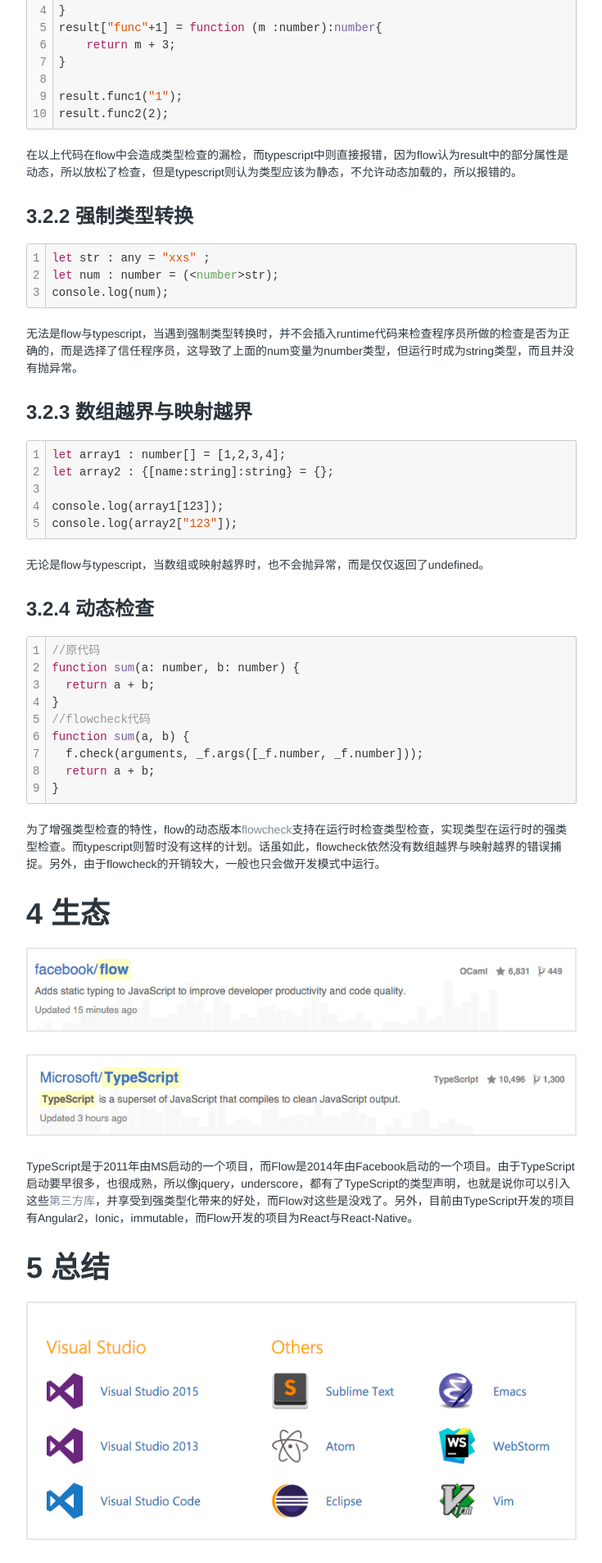
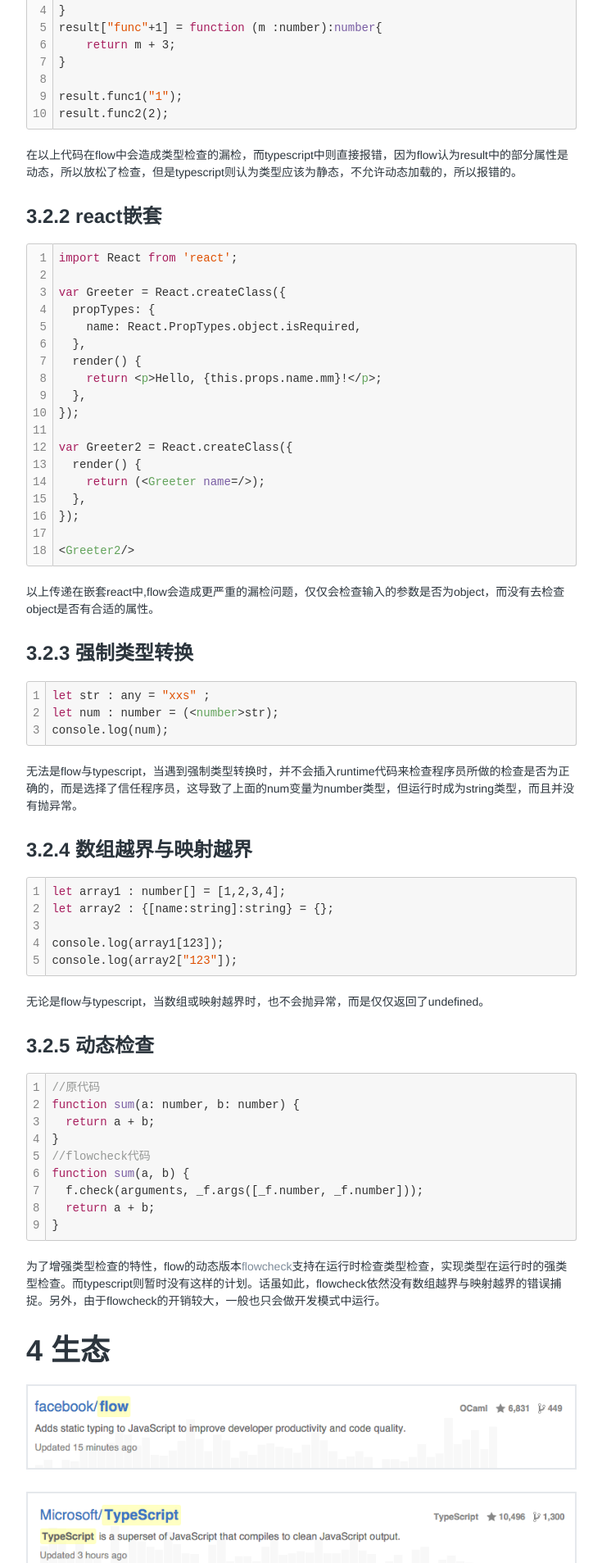
Before and after one commit to yankaics/fishedee.github.io, a Jekyll site: the page built from _posts/前端/2016-04-02-javascript的强类型.markdown, in a window 1280 px wide. Shown: the part 1026-2933 px from the top of the page at 82% size, without its empty margins (272-1007 px from the left). Built offline with Jekyll 4.4.1, drawn with Linux system fonts in a browser that asks for light colours; comment, search, counter and statistics services are not loaded.

Commit message:
加入flow的漏检情况

````diff
--- a/_posts/前端/2016-04-02-javascript的强类型.markdown
+++ b/_posts/前端/2016-04-02-javascript的强类型.markdown
@@ -45,7 +45,32 @@
 
 在以上代码在flow中会造成类型检查的漏检，而typescript中则直接报错，因为flow认为result中的部分属性是动态，所以放松了检查，但是typescript则认为类型应该为静态，不允许动态加载的，所以报错的。
 
-### 3.2.2 强制类型转换
+### 3.2.2 react嵌套
+
+```
+import React from 'react';
+
+var Greeter = React.createClass({
+  propTypes: {
+    name: React.PropTypes.object.isRequired,
+  },
+  render() {
+    return <p>Hello, {this.props.name.mm}!</p>;
+  },
+});
+
+var Greeter2 = React.createClass({
+  render() {
+    return (<Greeter name={{cc:3,mm23:4}}/>);
+  },
+});
+
+<Greeter2/>
+```
+
+以上传递在嵌套react中,flow会造成更严重的漏检问题，仅仅会检查输入的参数是否为object，而没有去检查object是否有合适的属性。
+
+### 3.2.3 强制类型转换
 
 ```
 let str : any = "xxs" ;
@@ -55,7 +80,7 @@
 
 无法是flow与typescript，当遇到强制类型转换时，并不会插入runtime代码来检查程序员所做的检查是否为正确的，而是选择了信任程序员，这导致了上面的num变量为number类型，但运行时成为string类型，而且并没有抛异常。
 
-### 3.2.3 数组越界与映射越界
+### 3.2.4 数组越界与映射越界
 
 ```
 let array1 : number[] = [1,2,3,4];
@@ -67,7 +92,7 @@
 
 无论是flow与typescript，当数组或映射越界时，也不会抛异常，而是仅仅返回了undefined。
 
-### 3.2.4 动态检查
+### 3.2.5 动态检查
 
 ```
 //原代码
````
Also changed, not shown: _posts/前端/2016-04-01-flow.markdown (+23 -0 lines).
